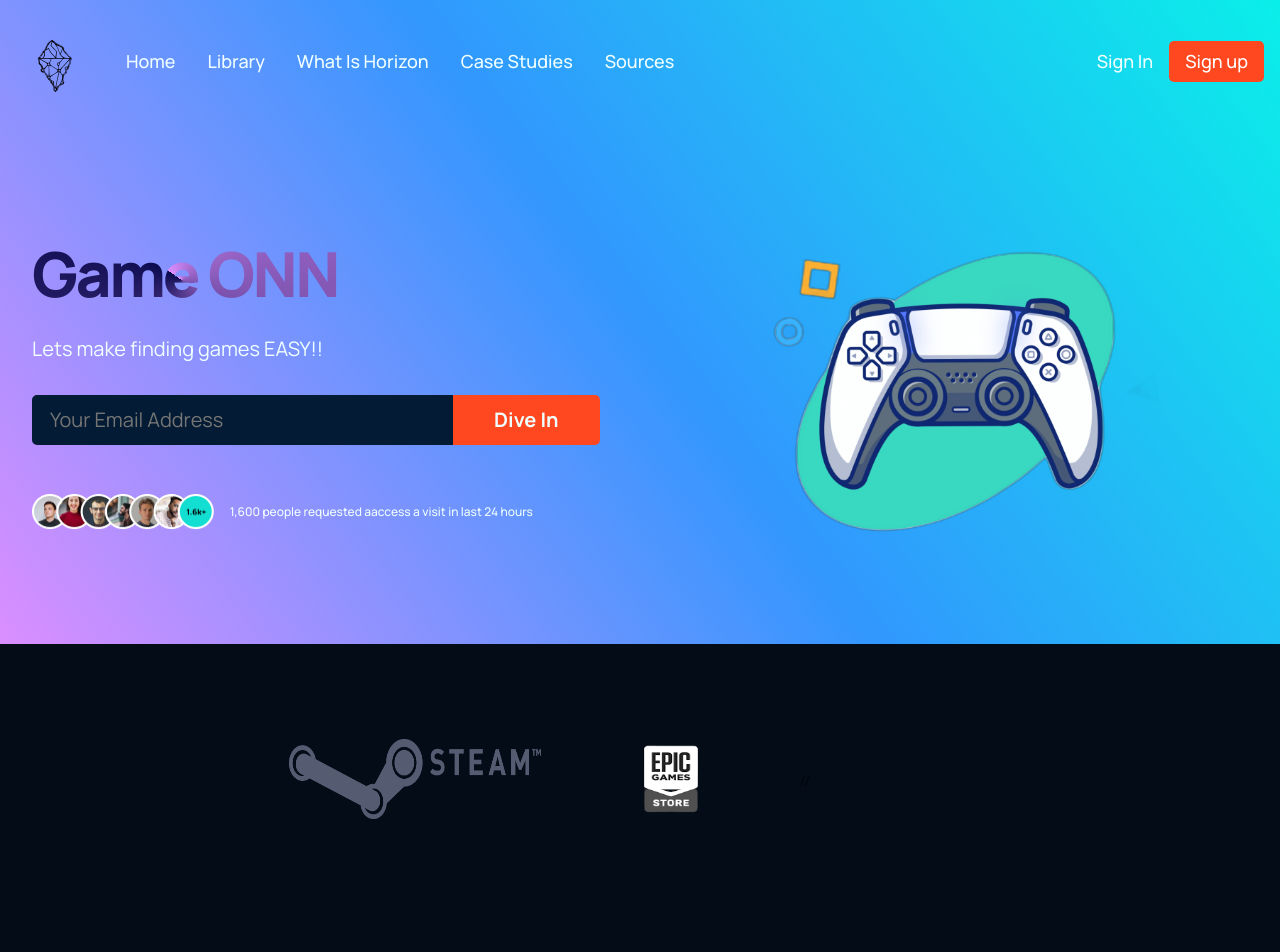
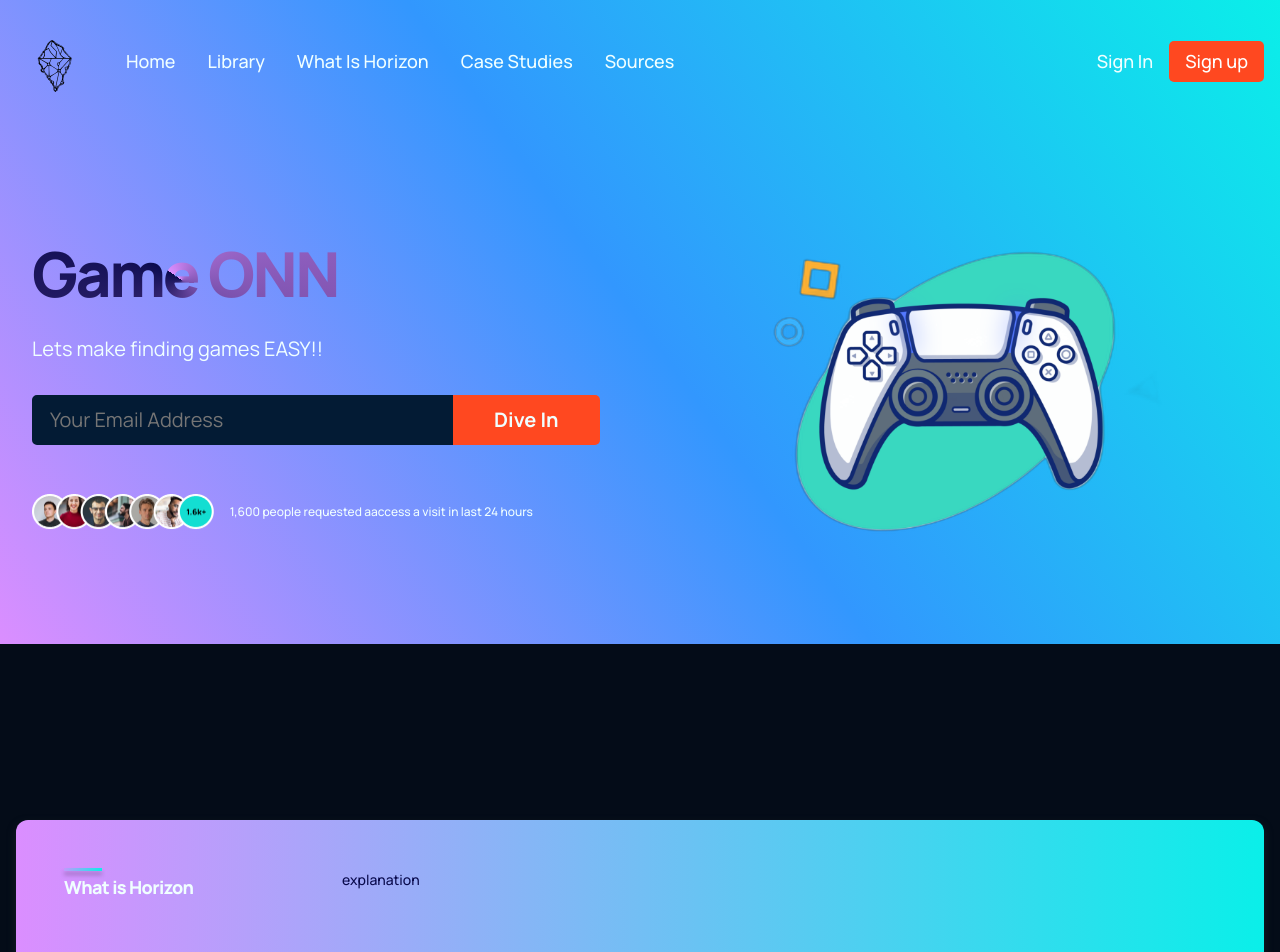
Before and after one commit to Sawapandeep/Horizon_Iceberg, a React (Create React App) app: page / in a window 1280 px wide. Shown: the top 952 px of the page. Built offline with nearby package versions, Linux system fonts and the light colour scheme.

Commit message:
removing brand again

```diff
--- a/package.json
+++ b/package.json
@@ -16,6 +16,7 @@
     "react-bootstrap": "^2.5.0",
     "react-dom": "^18.2.0",
     "react-icons": "^4.4.0",
+    "react-script": "^2.0.5",
     "react-scripts": "5.0.1",
     "web-vitals": "^2.1.4"
   },
--- a/src/components/brand/Brand.jsx
+++ b/src/components/brand/Brand.jsx
@@ -6,16 +6,14 @@ import { epic, pubg ,steam} from './imports';
  const Brand = () => {
   return (
     <div className="Horizon__brand section__padding" id='brand'>
+      {/* <div>
+        <a href='https://store.steampowered.com/'>       <img src={steam} alt="google" style={{width:'252px',height:'80px'}} /></a>
+<a href='https://store.epicgames.com/'>       <img src={epic} alt="google" style={{width:'260px',height:'110px'}} /></a>
+        <video muted class="vid" loop src={rocketleague} onMouseOver={"play()"} onMouseOut={"pause()"}/>
+       </div>
       <div>
-        <a href='https://store.steampowered.com/'
->       <img src={steam} alt="google" style={{width:'252px',height:'80px'}} /></a>
-<a href='https://store.epicgames.com/'
->       <img src={epic} alt="google" style={{width:'260px',height:'110px'}} /></a>
-        {/* <video muted class="vid" loop src={rocketleague} onMouseOver={"play()"} onMouseOut={"pause()"}/> */}
-//       </div>
-      <div>
-        {/* <video muted class="vid" loop src={pubg}/><img src={steam} alt="onedrive" style={{ width: '82px',height: '20px' }}/> */}
-        </div>
+        <video muted class="vid" loop src={pubg}/><img src={steam} alt="onedrive" style={{ width: '82px',height: '20px' }}/>
+        </div> */}
     </div>
 
   )
```
Also changed, not shown: 1 other file (tests, documents, lock files or other folders).
